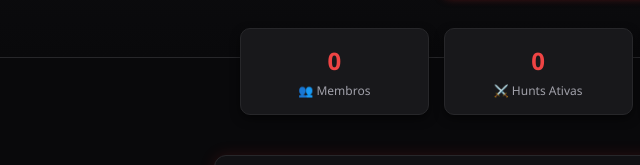
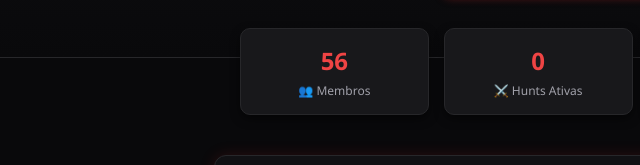
Before and after one commit to HailBolton/Hail-Bolton, a plain HTML site: page index.html in a window 1280 px wide. Shown: the part 557-722 px from the top of the page, 0-640 px from the left. Drawn offline with Linux system fonts and the light colour scheme.

Commit message:
Update index.html

```diff
--- a/index.html
+++ b/index.html
@@ -223,7 +223,7 @@ footer {
 
 <div class="stats-grid">
     <div class="stat-card">
-        <div>0</div>
+        <div>56</div>
         <div>👥 Membros</div>
     </div>
     <div class="stat-card">
```
